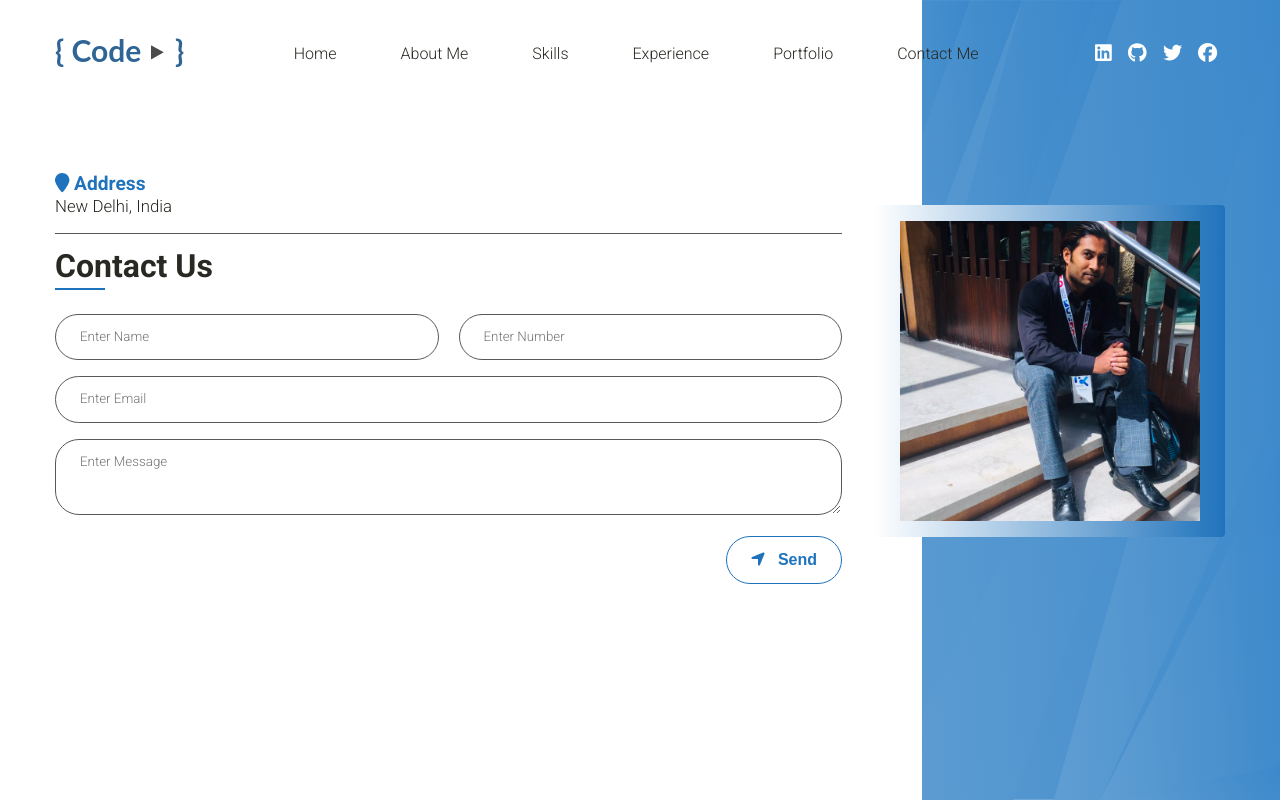
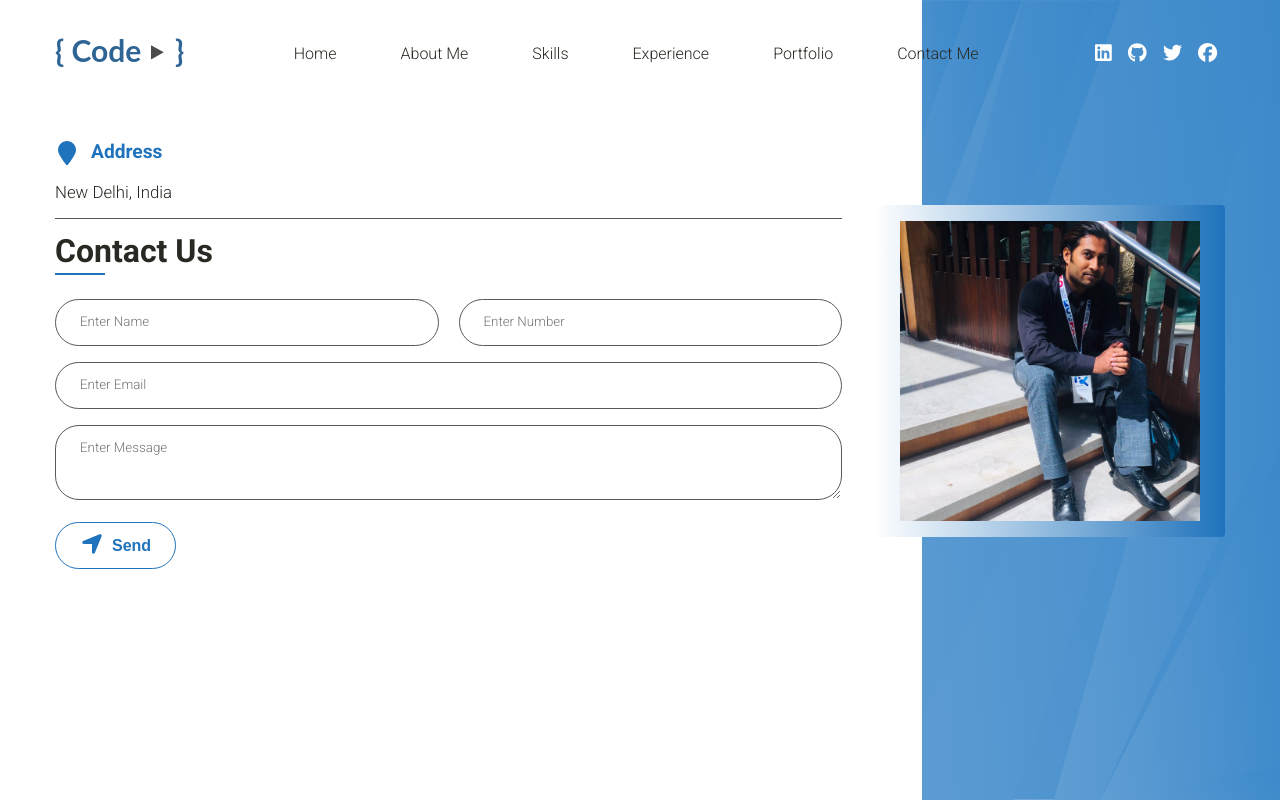
Before and after one commit to muhdanees/muhdaneees.github.io, a Next.js app: page /contact-me in a window 1280 px wide. Built offline with nearby package versions, Linux system fonts and the light colour scheme.

Commit message:
changes for iconsg

```diff
--- a/styles/globals.scss
+++ b/styles/globals.scss
@@ -355,6 +355,12 @@ ul {
   &.primary {
     background: $white;
     color: $mariner;
+    display: flex;
+    width: fit-content;
+    svg {
+      width: 24px;
+      height: 24px;
+    }
     &:hover {
       background-color: $mariner;
       color: $white;
@@ -412,8 +418,15 @@ hr {
 }
 
 .address-info {
-  margin-top: 2rem;
+  margin-bottom: 1rem;
   color: $mariner;
+  display: flex;
+  svg {
+    width: 24px;
+    height: 24px;
+    display: inline-block;
+    margin-right: 12px;
+  }
 }
 .formelement {
   width: 100%;
```
